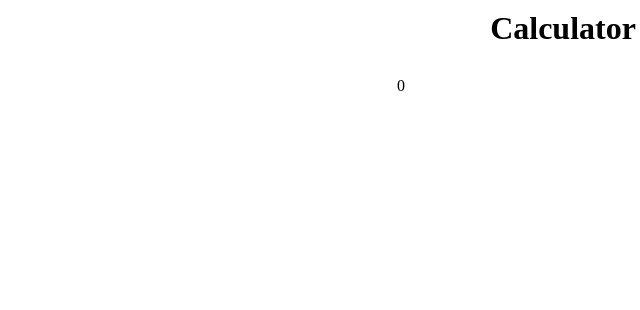
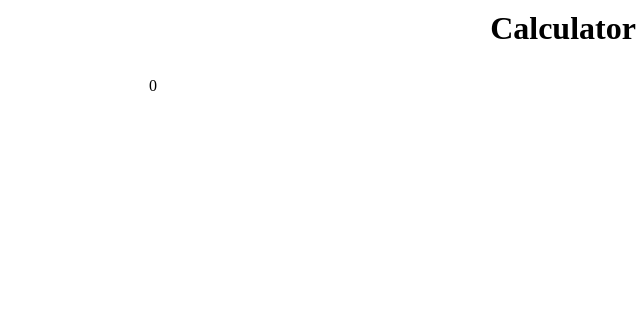
Before and after one commit to serghine-abdelillah/Calculator, a plain HTML site: page App/webApp/index.html in a window 1280 px wide. Shown: the full height of the page, 77-717 px from the left. Drawn offline with Linux system fonts and the light colour scheme.

Commit message:
CSS : Update File

```diff
--- a/App/webApp/style.css
+++ b/App/webApp/style.css
@@ -11,7 +11,7 @@
 .shape {
   margin: 30px;
   text-align: center;
-  width: 70%;
+  width: 400px
 }
 
 .buttons {
```
